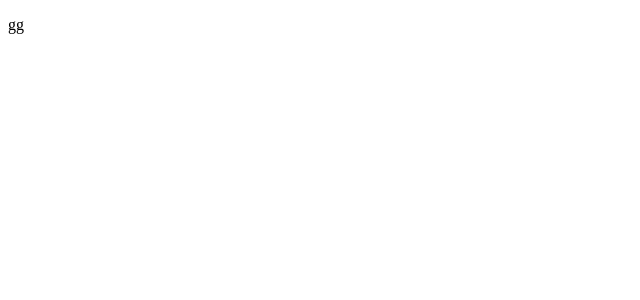
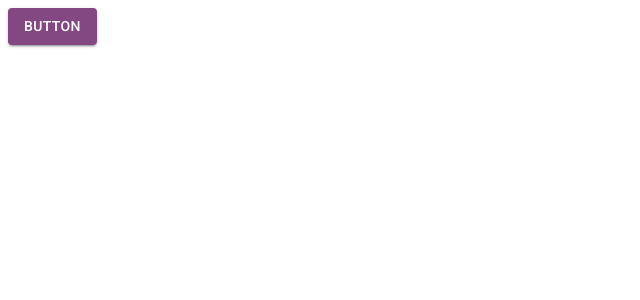
Before and after one commit to Emerson-lab/search-city-web-app, a React (Create React App) app: page /pagina-inicial in a window 1280 px wide. Shown: the top 300 px of the page, without its empty margins (0-640 px from the left). Built offline with nearby package versions, Linux system fonts and the light colour scheme.

Commit message:
feat: Added clear theme and provider

```diff
--- a/package.json
+++ b/package.json
@@ -39,7 +39,7 @@
   "devDependencies": {
     "@emotion/react": "^11.10.5",
     "@emotion/styled": "^11.10.5",
-    "@mui/material": "^5.10.17",
+    "@mui/material": "^5.11.0",
     "@testing-library/jest-dom": "^5.16.5",
     "@testing-library/react": "^13.4.0",
     "@testing-library/user-event": "^13.5.0",
--- a/src/App.tsx
+++ b/src/App.tsx
@@ -1,10 +1,14 @@
+import { ThemeProvider } from '@mui/material';
 import { BrowserRouter } from "react-router-dom";
 import { AppRoutes } from './routes';
+import { LightTheme } from "./shared/themes/Light";
 
 export const App = () => {
   return (
-    <BrowserRouter>
-      <AppRoutes />
-    </BrowserRouter>
+    <ThemeProvider theme={LightTheme}>
+      <BrowserRouter>
+        <AppRoutes />
+      </BrowserRouter>
+    </ThemeProvider>
   );
 }
--- a/src/routes/index.tsx
+++ b/src/routes/index.tsx
@@ -1,11 +1,17 @@
+import { Button } from "@mui/material";
 import { Navigate, Route, Routes } from "react-router-dom";
 
 export const AppRoutes = () => {
   return (
     <Routes>
-      <Route path="/pagina-inicial" element={<p>gg</p>} />
-
-
+      <Route
+        path="/pagina-inicial"
+        element={
+          <Button variant="contained" color="primary">
+            Button
+          </Button>
+        }
+      />
       <Route path="*" element={<Navigate to="/pagina-inicial" />} />
     </Routes>
   )
--- /dev/null
+++ b/src/shared/themes/Light.ts
@@ -0,0 +1,16 @@
+import { createTheme } from "@mui/material";
+
+export const LightTheme = createTheme({
+  palette: {
+    primary: {
+      main: "#834781",
+      dark: "#6B3267",
+      // light:,
+      contrastText: "#fff",
+    },
+    background: {
+      paper: "#fff",
+      default: "#f7f6f3"
+    }
+  }
+})
--- a/src/shared/themes/index.ts
+++ b/src/shared/themes/index.ts
@@ -1 +1 @@
-export { };
+export * from './Light';
```
Also changed, not shown: 1 other file (tests, documents, lock files or other folders).
